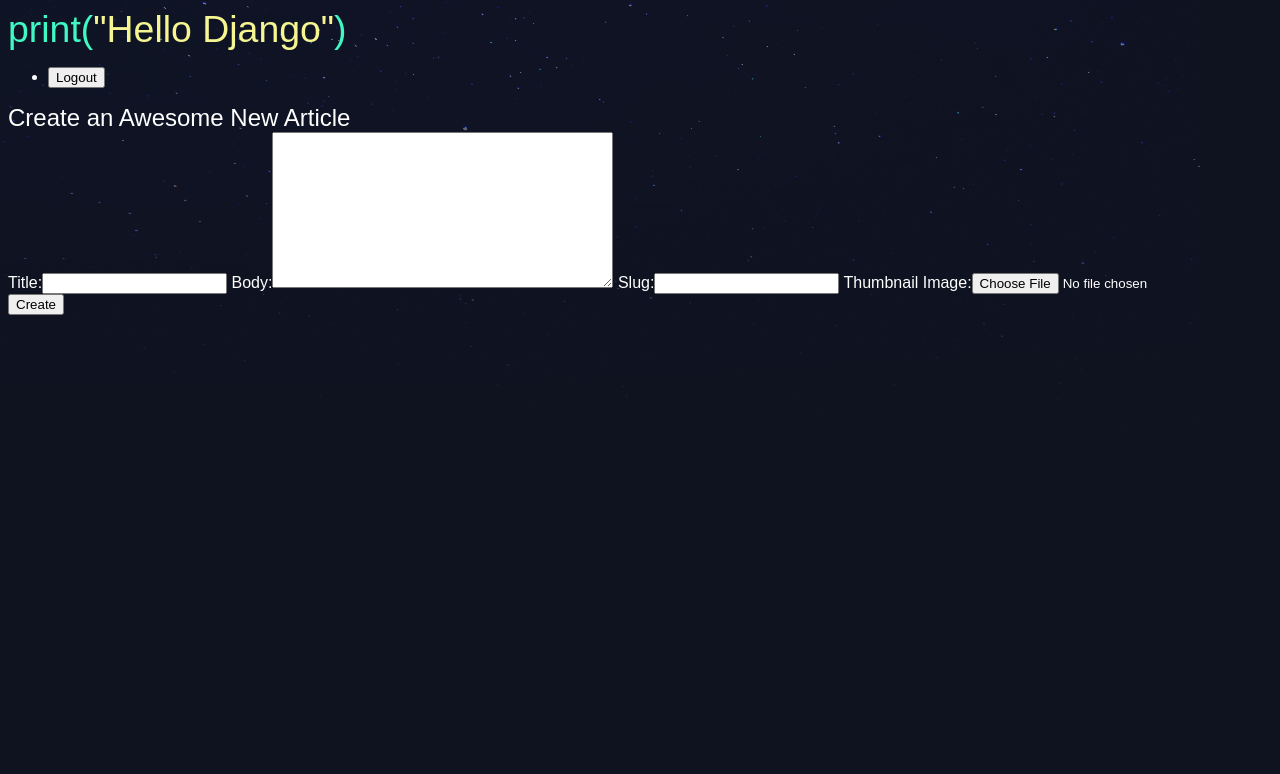
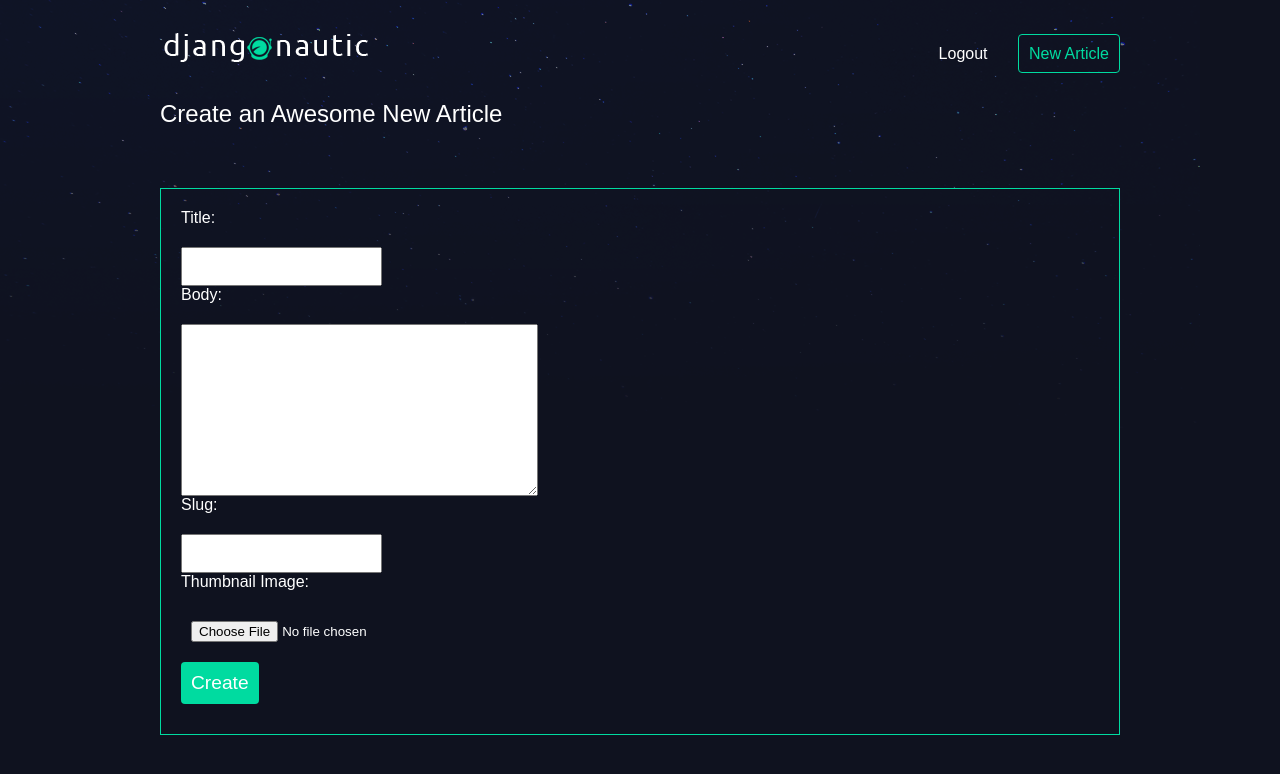
Before and after one commit to jscastanos/labs2020, a Django app: page /articles/create/ in a window 1280 px wide. Shown: the top 774 px of the page. Run offline with Django 3.2, Linux system fonts and the light colour scheme; the visitor is signed in with stand-in values (Sample User, id 1).

Commit message:
Added CSS styles

```diff
--- a/articles/templates/articles/article_list.html
+++ b/articles/templates/articles/article_list.html
@@ -10,6 +10,7 @@
             </h2>
             <p>{{ article.snippet }}</p>
             <p>{{ article.date }}</p>
+            <p class="author">added by {{ article.author.username }}</p>
         </div>
     {% endfor %}
 </div>
--- a/assets/css/styles.css
+++ b/assets/css/styles.css
@@ -19,10 +19,130 @@
     text-decoration: none;
 }
 
-.teal{
-   color: #3FF8C3
+.wrapper{
+    max-width: 960px;
+    margin: 0 auto;
 }
 
-.light-yellow{
-    color: #F5F691
+div.wrapper h1{
+    text-align: center;
+    margin: 100px auto;
+    font-size: 2.4em;
 }
+
+header{
+    display: grid;
+    grid-template-columns: 1fr 1fr;
+    padding: 20px 0;
+}
+
+nav{
+    justify-self: end;
+}
+
+nav li{
+    display: inline-block;
+    margin-left: 20px;
+}
+
+nav button{
+    background: none;
+    color: #fff;
+    cursor: pointer;
+    border: 0;
+    font-size: 1em;
+}
+
+.articles{
+    display: grid;
+    grid-template-columns: 1fr 1fr 1fr;
+    grid-gap: 30px;
+}
+
+.article{
+    padding: 10px;
+    border: 1px solid #00dba0;
+    position: relative;
+    padding-bottom: 40px;
+}
+
+.article h2{
+    font-size: 1.2em;
+}
+
+.article .author{
+    padding: 10px;
+    background: #00dba0;
+    position: absolute;
+    right: 0;
+    bottom: 0;
+    margin: 0;
+    color: #0f121f;
+}
+
+.article-detail .article{
+    padding: 0;
+}
+
+
+.article-detail .article img{
+    max-width: 100%;
+}
+
+
+.article-detail .article h2{
+    text-align: center;
+    margin: 20px auto;
+    font-size: 2em;
+}
+
+.article-detail .article p{
+    text-align: center;
+}
+
+.site-form{
+    margin-top: 60px;
+    border: 1px solid #00dba0;
+    padding: 20px;
+}
+
+.site-form input, .site-form textarea{
+    display: block;
+    margin: 20px 0 0 0;
+    padding: 10px;
+}
+
+a.highlight{
+    border: 1px solid #00dba0;
+    padding: 10px;
+    border-radius: 4px;
+    color: #00dba0;
+}
+
+.helptext, .helptext ul{
+    margin: 0 auto 20px;
+    color: #bbb;
+    font-size: 0.9em;
+    display: block;
+}
+
+.errorlist li{
+    padding: 10px;
+    list-style-type: none;
+    border: 1px solid #ff5722;
+    color: #ff5722;
+    margin: 10px 0;
+}
+
+.errorlist{
+    padding: 0;
+}
+
+.site-form input[type="submit"]{
+    background: #00dba0;
+    border: 0;
+    color: #fff;
+    font-size: 1.2em;
+     border-radius: 4px;
+     margin: 10px 0;
+}
--- a/hello_django/urls.py
+++ b/hello_django/urls.py
@@ -3,12 +3,12 @@
 from django.conf.urls.static import static
 from django.conf import settings
 from . import views
+from articles import views as article_views
 
 
 urlpatterns = [
-    path('', views.homepage),
+    path('', article_views.article_list, name="home"),
     path('admin/', admin.site.urls),
-    path('about/', views.about),
     path('articles/', include('articles.urls')),
     path('accounts/', include('accounts.urls'))
 ]
--- a/templates/about.html
+++ /dev/null
@@ -1,4 +0,0 @@
-{% extends 'base_layout.html'%}
-{% block content %}
-<h1>about</h1>
-{% endblock %}
--- a/templates/base_layout.html
+++ b/templates/base_layout.html
@@ -11,20 +11,30 @@
 <body>
     <header class="wrapper">
         <h1>
-            <a href="{% url 'articles:list' %}">
-                <h3>
-                    <span class="teal">print(</span><span class="light-yellow">"Hello Django"</span><span class="teal">)</span>
-                </h3>
+            <a href="{% url 'home' %}">
+                <img src="{% static 'images/logo.png' %}" alt="">
             </a>
         </h1>
         <nav>
             <ul>
+                {% if user.is_authenticated %}
                 <li>
                     <form action="{% url 'accounts:logout' %}" method='POST' class="logout-link">
                         {% csrf_token %}
                         <button type="submit">Logout</button>
                     </form>
                 </li>
+                <li>
+                    <a href="{% url 'articles:create' %}" class="highlight">New Article</a>
+                </li>
+                {% else %}
+                <li>
+                    <a href="{% url 'accounts:login' %}">Login</a>
+                </li>
+                <li>
+                    <a href="{% url 'accounts:signup' %}">Signup</a>
+                </li>
+                {% endif %}
             </ul>
         </nav>
     </header>
--- a/templates/homepage.html
+++ /dev/null
@@ -1,4 +0,0 @@
-{% extends 'base_layout.html'%}
-{% block content %}
-<h1>Home</h1>
-{% endblock %}
```
Also changed, not shown: assets/images/logo.png (added).
